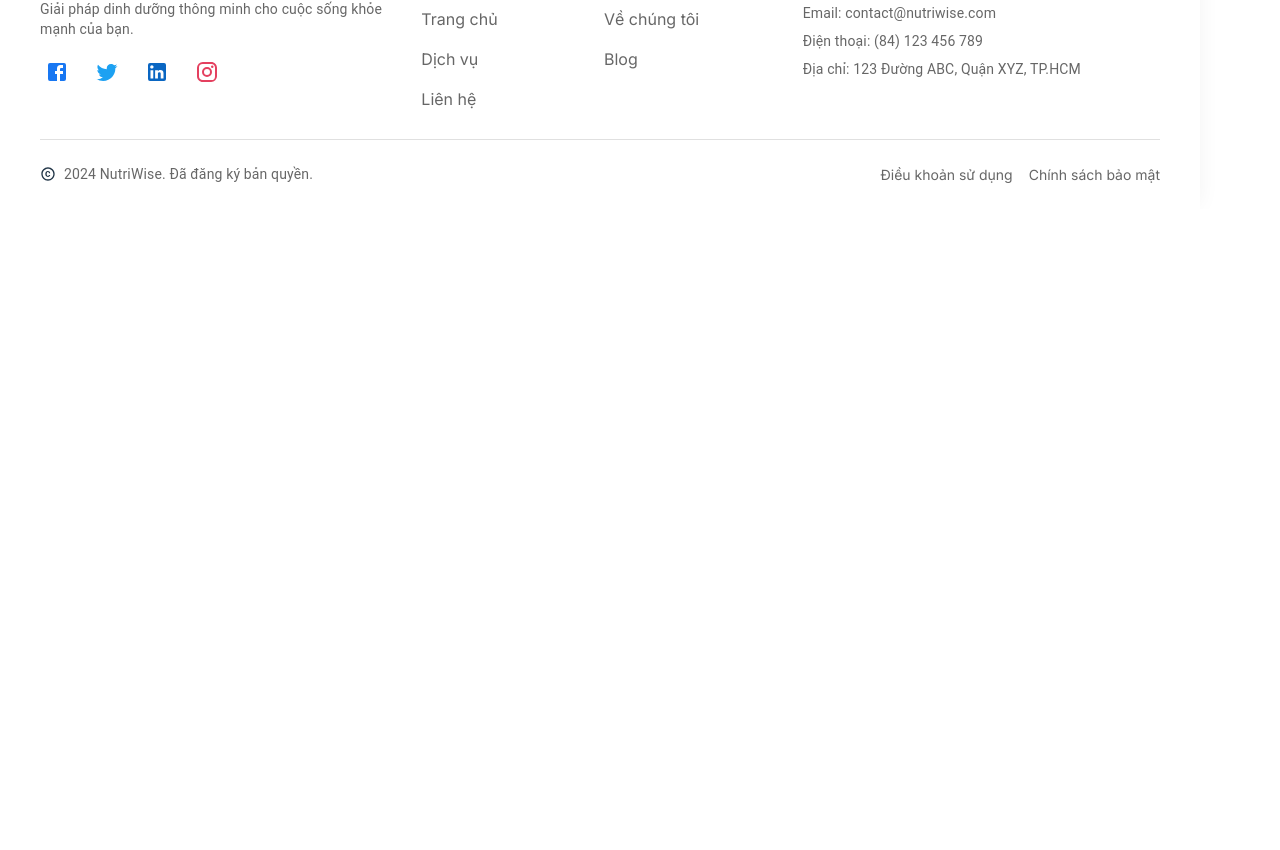
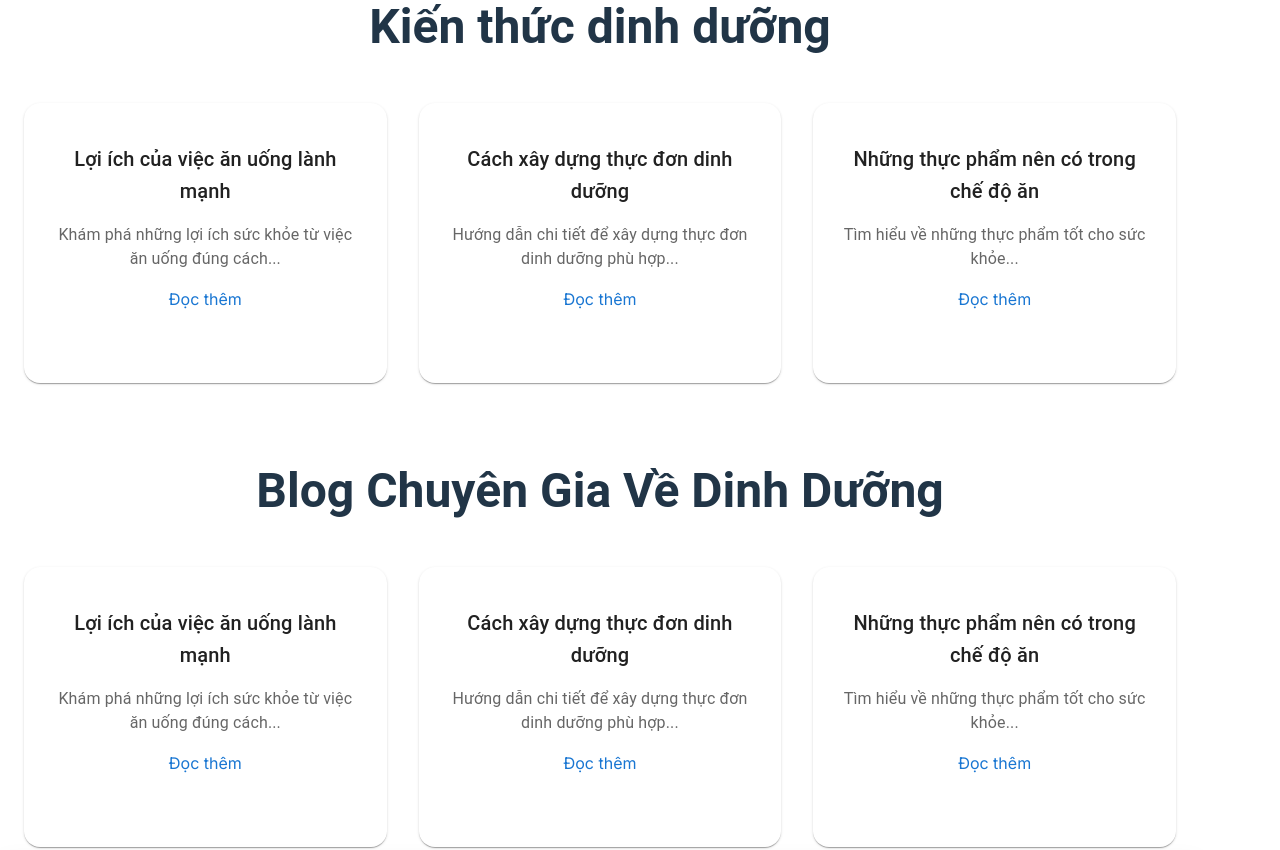
Before and after one commit to phiyen1003/SWD392_G1_NutriWise_FE, a React (Vite) app in the folder SWD392-NutriWise/: page / in a window 1280 px wide. Shown: the part 1888-2738 px from the top of the page. Before the commit the page ends 2097 px from the top, so only its background shows below. Built offline with nearby package versions, Linux system fonts and the light colour scheme; the HTML template or start-up script is replaced by a standard one.

Commit message:
up blog homepage

```diff
--- a/SWD392-NutriWise/package.json
+++ b/SWD392-NutriWise/package.json
@@ -7,8 +7,7 @@
     "dev": "vite",
     "build": "vite build",
     "lint": "eslint .",
-    "start": "vite preview",
-    "postinstall": "rm -rf .vercel/cache"
+    "start": "vite preview"
   },
   "dependencies": {
     "@emotion/react": "^11.14.0",
--- a/SWD392-NutriWise/src/pages/Home/HomePage.tsx
+++ b/SWD392-NutriWise/src/pages/Home/HomePage.tsx
@@ -197,6 +197,112 @@ const HomePage = () => {
         </Container>
       </Box>
 
+      {/* New Blog Section */}
+      <Container maxWidth="lg" sx={{ py: 8 }}>
+        <Typography variant="h3" align="center" sx={{ mb: 6, fontWeight: 600 }}>
+          Kiến thức dinh dưỡng
+        </Typography>
+        <Grid container spacing={4}>
+          {/* Example blog items */}
+          {[
+            {
+              title: 'Lợi ích của việc ăn uống lành mạnh',
+              excerpt: 'Khám phá những lợi ích sức khỏe từ việc ăn uống đúng cách...',
+              link: '#'
+            },
+            {
+              title: 'Cách xây dựng thực đơn dinh dưỡng',
+              excerpt: 'Hướng dẫn chi tiết để xây dựng thực đơn dinh dưỡng phù hợp...',
+              link: '#'
+            },
+            {
+              title: 'Những thực phẩm nên có trong chế độ ăn',
+              excerpt: 'Tìm hiểu về những thực phẩm tốt cho sức khỏe...',
+              link: '#'
+            },
+          ].map((blog, index) => (
+            <Grid item xs={12} md={4} key={index}>
+              <Paper sx={{
+                p: 3,
+                height: '100%',
+                display: 'flex',
+                flexDirection: 'column',
+                alignItems: 'center',
+                textAlign: 'center',
+                borderRadius: 4,
+                transition: 'transform 0.3s',
+                '&:hover': {
+                  transform: 'translateY(-8px)'
+                }
+              }}>
+                <Typography variant="h6" sx={{ my: 2 }}>
+                  {blog.title}
+                </Typography>
+                <Typography color="text.secondary">
+                  {blog.excerpt}
+                </Typography>
+                <Link href={blog.link} sx={{ mt: 2, textDecoration: 'none', color: 'primary.main' }}>
+                  Đọc thêm
+                </Link>
+              </Paper>
+            </Grid>
+          ))}
+        </Grid>
+      </Container>
+
+      {/* Expert Blogs Section */}
+      <Container maxWidth="lg" sx={{ py: 8 }}>
+        <Typography variant="h3" align="center" sx={{ mb: 6, fontWeight: 600 }}>
+          Blog Chuyên Gia Về Dinh Dưỡng
+        </Typography>
+        <Grid container spacing={4}>
+          {/* Example blog items */}
+          {[
+            {
+              title: 'Lợi ích của việc ăn uống lành mạnh',
+              excerpt: 'Khám phá những lợi ích sức khỏe từ việc ăn uống đúng cách...',
+              link: '#'
+            },
+            {
+              title: 'Cách xây dựng thực đơn dinh dưỡng',
+              excerpt: 'Hướng dẫn chi tiết để xây dựng thực đơn dinh dưỡng phù hợp...',
+              link: '#'
+            },
+            {
+              title: 'Những thực phẩm nên có trong chế độ ăn',
+              excerpt: 'Tìm hiểu về những thực phẩm tốt cho sức khỏe...',
+              link: '#'
+            },
+          ].map((blog, index) => (
+            <Grid item xs={12} md={4} key={index}>
+              <Paper sx={{
+                p: 3,
+                height: '100%',
+                display: 'flex',
+                flexDirection: 'column',
+                alignItems: 'center',
+                textAlign: 'center',
+                borderRadius: 4,
+                transition: 'transform 0.3s',
+                '&:hover': {
+                  transform: 'translateY(-8px)'
+                }
+              }}>
+                <Typography variant="h6" sx={{ my: 2 }}>
+                  {blog.title}
+                </Typography>
+                <Typography color="text.secondary">
+                  {blog.excerpt}
+                </Typography>
+                <Link href={blog.link} sx={{ mt: 2, textDecoration: 'none', color: 'primary.main' }}>
+                  Đọc thêm
+                </Link>
+              </Paper>
+            </Grid>
+          ))}
+        </Grid>
+      </Container>
+
       {/* Footer */}
       <Box
         component="footer"
--- a/SWD392-NutriWise/vite.config.ts
+++ b/SWD392-NutriWise/vite.config.ts
@@ -1,32 +1,11 @@
-import { defineConfig } from 'vite';
-import react from '@vitejs/plugin-react';
+import { defineConfig } from 'vite'
+import react from '@vitejs/plugin-react'
 
+// https://vite.dev/config/
 export default defineConfig({
   plugins: [react()],
   server: {
-    host: true, // Để truy cập từ mạng LAN, đổi `true` thay vì 'localhost'
     port: 3000,
-    open: true, // Tự động mở trình duyệt khi chạy server
-    strictPort: true, // Nếu port 3000 bận, Vite báo lỗi thay vì tự động đổi
-    cors: true, // Cho phép CORS (nếu cần API từ nguồn khác)
+    open: true
   },
-  build: {
-    sourcemap: true, // Debug dễ hơn trong môi trường production
-    chunkSizeWarningLimit: 1000, // Giới hạn chunk size để tránh cảnh báo
-    rollupOptions: {
-      output: {
-        manualChunks(id) {
-          if (id.includes('node_modules')) {
-            if (id.includes('react')) return 'vendor-react'; // Nhóm React vào 1 file
-            if (id.includes('lodash')) return 'vendor-lodash'; // Nhóm lodash riêng
-            return 'vendor'; // Các thư viện khác
-          }
-          if (id.includes('src/pages/')) {
-            return 'pages'; // Nhóm tất cả pages vào 1 chunk
-          }
-        },
-      },
-    },
-    minify: 'esbuild', // Dùng esbuild để tối ưu tốc độ build
-  },
-});
+})
```
